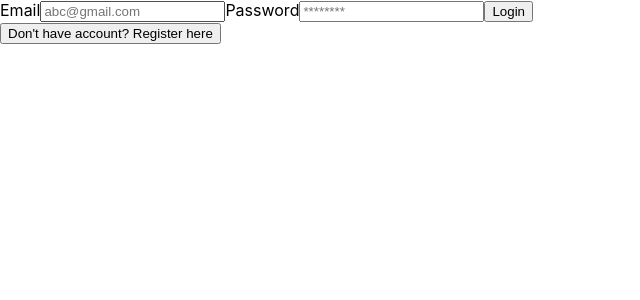
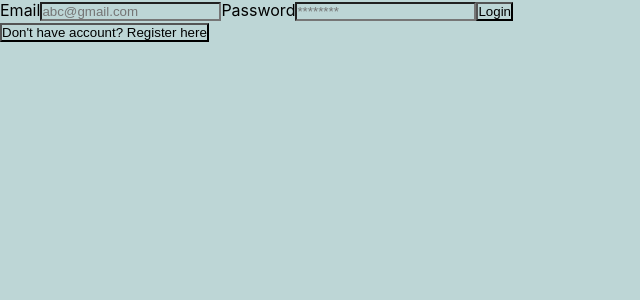
Before and after one commit to Bharti277/signup-page, a React (Create React App) app: page / in a window 1280 px wide. Shown: the top 300 px of the page, without its empty margins (0-640 px from the left). Built offline with nearby package versions, Linux system fonts and the light colour scheme; the HTML template or start-up script is replaced by a standard one.

Commit message:
change title

```diff
--- a/public/index.html
+++ b/public/index.html
@@ -14,7 +14,6 @@
       manifest.json provides metadata used when your web app is installed on a
       user's mobile device or desktop. See https://developers.google.com/web/fundamentals/web-app-manifest/
     -->
-    <link rel="manifest" href="%PUBLIC_URL%/manifest.json" />
     <!--
       Notice the use of %PUBLIC_URL% in the tags above.
       It will be replaced with the URL of the `public` folder during the build.
@@ -24,7 +23,7 @@
       work correctly both with client-side routing and a non-root public URL.
       Learn how to configure a non-root public URL by running `npm run build`.
     -->
-    <title>React App</title>
+    <title>Login Page</title>
   </head>
   <body>
     <noscript>You need to enable JavaScript to run this app.</noscript>
--- a/src/App.css
+++ b/src/App.css
@@ -0,0 +1,6 @@
+*{
+    margin: 0;
+    padding: 0;
+    box-sizing: border-box;
+    background-color: rgb(189, 214, 214);
+}
```
